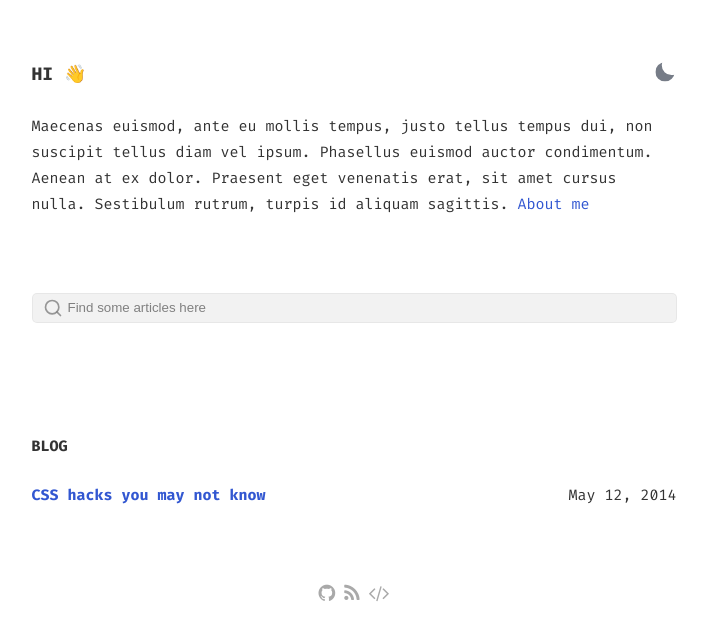
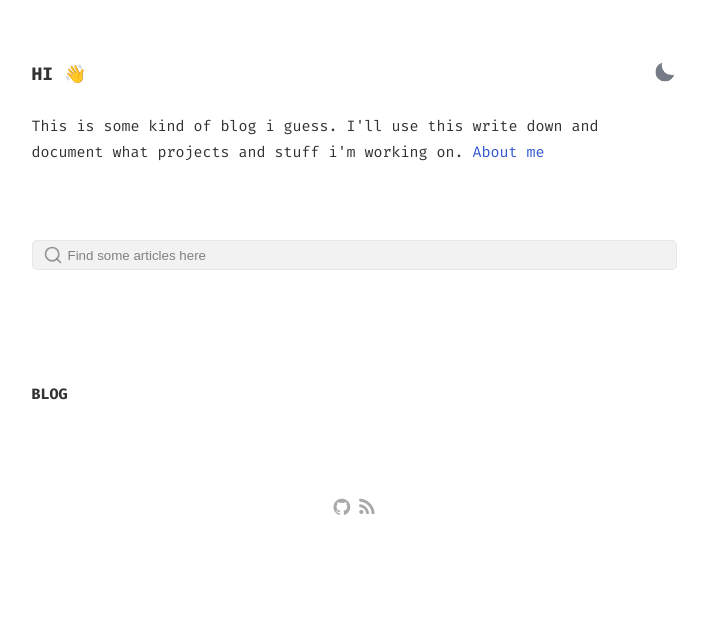
Before and after one commit to sevenbitscience/sevenbitscience.github.io, a Jekyll site: the page built from index.html, in a window 1280 px wide. Shown: the top 640 px of the page, without its empty margins (286-994 px from the left). Built offline with Jekyll 4.4.1, drawn with Linux system fonts in a browser that asks for light colours.

Commit message:
Final? cleanup

```diff
--- a/_layouts/default.html
+++ b/_layouts/default.html
@@ -62,12 +62,10 @@ layout: compress
 
 <footer class="social-footer">
   <div class="social-footer-icons">
-    <a href="https://github.com/P0WEX" title="Github profile, nothing much there, yet" target="_blank"
+    <a href="https://github.com/sevenbitscience" title="Github profile, nothing much there, yet" target="_blank"
       rel="noopener noreferrer"><i class="fa fa-github" aria-hidden="true"></i></a>
     <a href="{{site.url}}/atom.xml" title="Feed RSS" target="_blank" rel="noopener noreferrer"><i
         class="fa fa-rss" aria-hidden="true"></i></a>
-    <a href="https://github.com/P0WEX/Gesko" title="Browse the code" target="_blank" rel="noopener noreferrer"><i
-        class="fa fa-code" aria-hidden="true"></i></a>
   </div>
 </footer>
 
--- a/index.html
+++ b/index.html
@@ -9,9 +9,7 @@ layout: default
         </button>
     </div>
     <div class="bio">
-        Maecenas euismod, ante eu mollis tempus, justo tellus tempus dui, non suscipit tellus diam vel ipsum.
-        Phasellus euismod auctor condimentum. Aenean at ex dolor. Praesent eget venenatis erat, sit amet cursus
-        nulla. Sestibulum rutrum, turpis id aliquam sagittis. <a href="{{ site.baseurl }}/about"> About me</a>
+        This is some kind of blog i guess. I'll use this write down and document what projects and stuff i'm working on. <a href="{{ site.baseurl }}/about"> About me</a>
     </div>
 
 
--- a/tag/jekyll/index.html
+++ /dev/null
@@ -1,4 +0,0 @@
----
-layout: tag
-tag: jekyll
----
--- a/tag/netlify/index.html
+++ /dev/null
@@ -1,4 +0,0 @@
----
-layout: tag
-tag: netlify
----
--- a/tag/seo/index.html
+++ b/tag/python/index.html
@@ -1,4 +1,4 @@
 ---
 layout: tag
-tag: seo
+tag: python
 ---
--- a/tag/security/index.html
+++ /dev/null
@@ -1,4 +0,0 @@
----
-layout: tag
-tag: security
----
--- a/tag/typography/index.html
+++ /dev/null
@@ -1,4 +0,0 @@
----
-layout: tag
-tag: typography
----
--- a/tag/wordpress/index.html
+++ /dev/null
@@ -1,4 +0,0 @@
----
-layout: tag
-tag: wordpress
----
```
Also changed, not shown: _posts/2014-05-12-css-hacks-you-may-not-know.md (deleted, +0 -37 lines), about.md (+2 -1 lines), tag/coding/index.html (line endings or trailing spaces).
